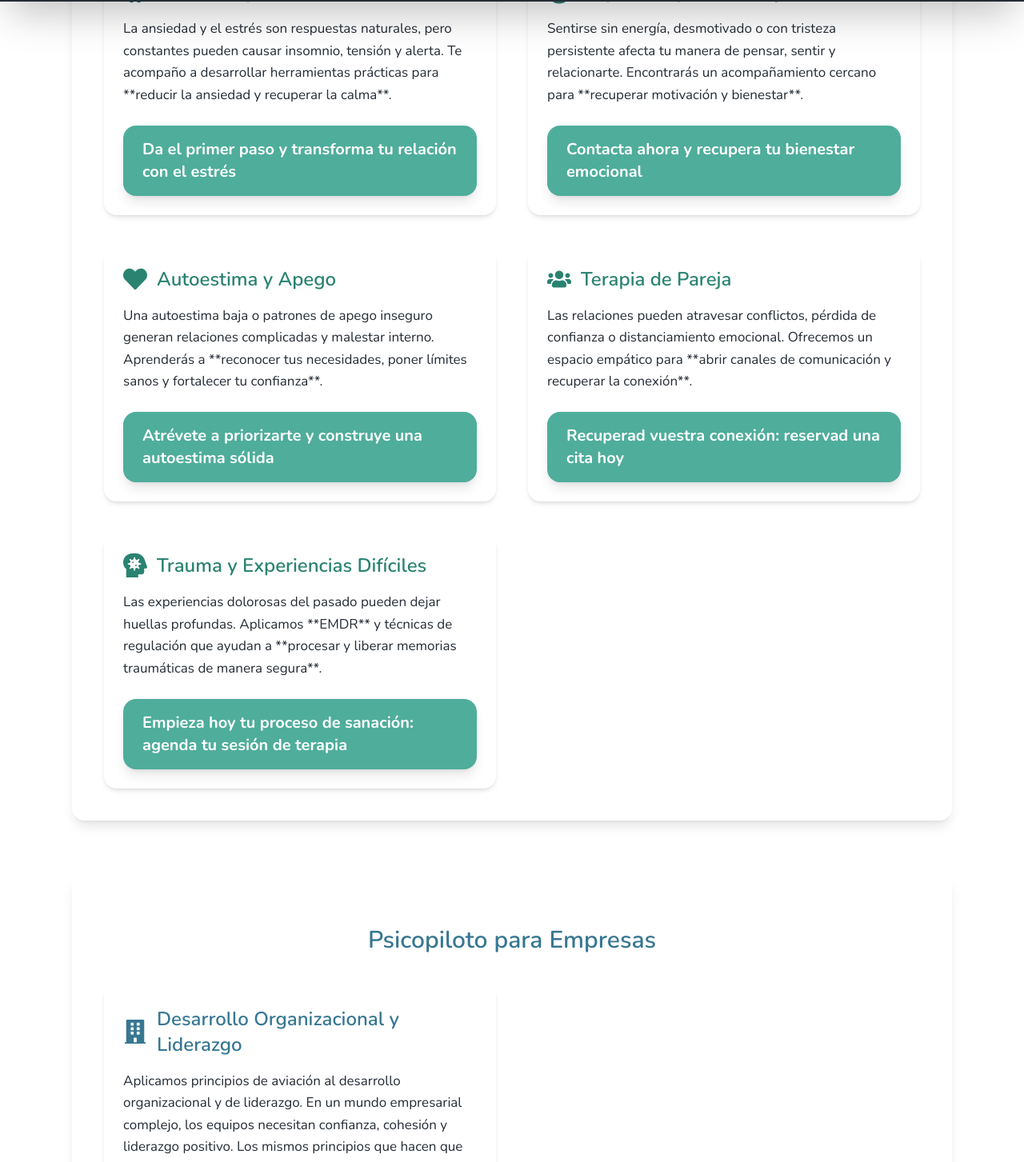
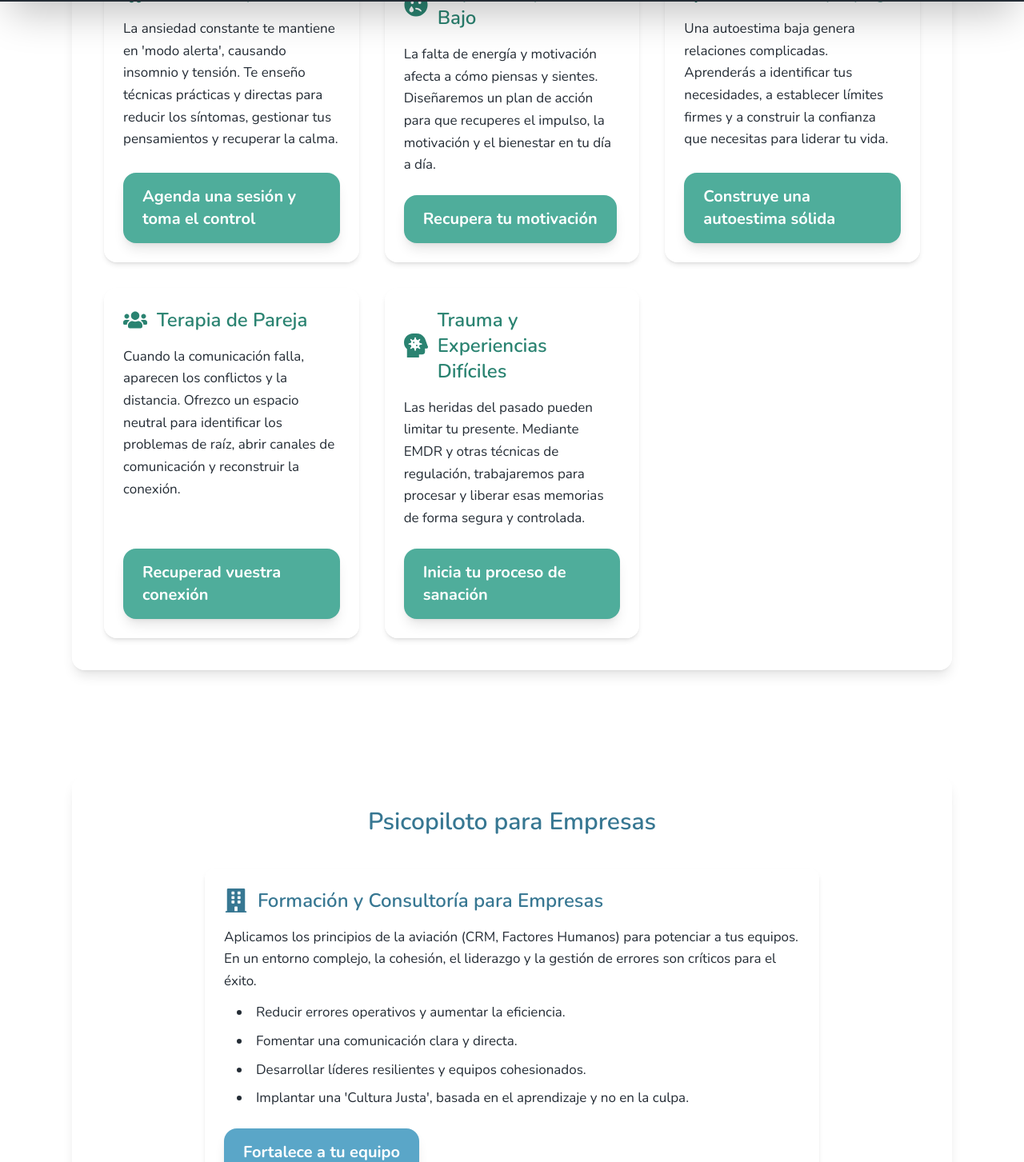
Before and after one commit to psicopiloto/psicopilotopage1, a Next.js app: page /servicios in a window 1280 px wide. Shown: the part 798-2251 px from the top of the page at 80% size. Built offline with nearby package versions, Linux system fonts and the light colour scheme.

Commit message:
Update servicios.js

```diff
--- a/pages/servicios.js
+++ b/pages/servicios.js
@@ -1,10 +1,11 @@
+// pages/servicios.js
+
 import Nav from "../components/Nav";
 import Footer from "../components/Footer";
 import { NextSeo } from "next-seo";
 import PageHeader from "../components/PageHeader";
 import AnimatedCTA from "../components/AnimatedCTA";
 
-// Iconos
 import {
   FaBrain,
   FaSadTear,
@@ -15,57 +16,51 @@ import {
 } from "react-icons/fa";
 
 export default function Servicios() {
+  // ✨ CAMBIO DE TONO: Textos reescritos para ser más directos, activos y orientados a resultados ("Voz de Piloto")
   const serviciosPersonas = [
     {
       title: "Ansiedad y Estrés",
-      // ✨ CORRECCIÓN A: Contenido - Enfoque en Beneficio.
-      desc: "La ansiedad y el estrés son respuestas naturales, pero constantes pueden causar insomnio, tensión y alerta. Te acompaño a desarrollar herramientas prácticas para **reducir la ansiedad y recuperar la calma**.",
-      cta: "Da el primer paso y transforma tu relación con el estrés",
-      icon: <FaBrain aria-hidden="true" />, // ✨ CORRECCIÓN B: Iconos como decoración
+      desc: "La ansiedad constante te mantiene en 'modo alerta', causando insomnio y tensión. Te enseño técnicas prácticas y directas para reducir los síntomas, gestionar tus pensamientos y recuperar la calma.",
+      cta: "Agenda una sesión y toma el control",
+      icon: <FaBrain aria-hidden="true" />,
     },
     {
       title: "Depresión y Ánimo Bajo",
-      desc: "Sentirse sin energía, desmotivado o con tristeza persistente afecta tu manera de pensar, sentir y relacionarte. Encontrarás un acompañamiento cercano para **recuperar motivación y bienestar**.",
-      cta: "Contacta ahora y recupera tu bienestar emocional",
+      desc: "La falta de energía y motivación afecta a cómo piensas y sientes. Diseñaremos un plan de acción para que recuperes el impulso, la motivación y el bienestar en tu día a día.",
+      cta: "Recupera tu motivación",
       icon: <FaSadTear aria-hidden="true" />,
     },
     {
       title: "Autoestima y Apego",
-      desc: "Una autoestima baja o patrones de apego inseguro generan relaciones complicadas y malestar interno. Aprenderás a **reconocer tus necesidades, poner límites sanos y fortalecer tu confianza**.",
-      cta: "Atrévete a priorizarte y construye una autoestima sólida",
+      desc: "Una autoestima baja genera relaciones complicadas. Aprenderás a identificar tus necesidades, a establecer límites firmes y a construir la confianza que necesitas para liderar tu vida.",
+      cta: "Construye una autoestima sólida",
       icon: <FaHeart aria-hidden="true" />,
     },
     {
       title: "Terapia de Pareja",
-      desc: "Las relaciones pueden atravesar conflictos, pérdida de confianza o distanciamiento emocional. Ofrecemos un espacio empático para **abrir canales de comunicación y recuperar la conexión**.",
-      cta: "Recuperad vuestra conexión: reservad una cita hoy",
+      desc: "Cuando la comunicación falla, aparecen los conflictos y la distancia. Ofrezco un espacio neutral para identificar los problemas de raíz, abrir canales de comunicación y reconstruir la conexión.",
+      cta: "Recuperad vuestra conexión",
       icon: <FaUsers aria-hidden="true" />,
     },
     {
       title: "Trauma y Experiencias Difíciles",
-      desc: "Las experiencias dolorosas del pasado pueden dejar huellas profundas. Aplicamos **EMDR** y técnicas de regulación que ayudan a **procesar y liberar memorias traumáticas de manera segura**.",
-      cta: "Empieza hoy tu proceso de sanación: agenda tu sesión de terapia",
+      desc: "Las heridas del pasado pueden limitar tu presente. Mediante EMDR y otras técnicas de regulación, trabajaremos para procesar y liberar esas memorias de forma segura y controlada.",
+      cta: "Inicia tu proceso de sanación",
       icon: <FaHeadSideVirus aria-hidden="true" />,
     },
   ];
 
   const serviciosEmpresas = [
     {
-      title: "Desarrollo Organizacional y Liderazgo",
-      // ✨ CORRECCIÓN C: Contenido - Se ha limpiado la redundancia y se ha estructurado como HTML semántico.
-      desc: `Aplicamos principios de aviación al desarrollo organizacional y de liderazgo. En un mundo empresarial complejo, los equipos necesitan confianza, cohesión y liderazgo positivo.
-
-      Los mismos principios que hacen que un vuelo sea seguro y exitoso pueden transformar también tu empresa, impulsando su rendimiento y reduciendo costes.
-
-      Nuestros programas ayudan a las organizaciones a:
-      `,
-      listaPuntos: [ // ✨ CORRECCIÓN D: Creación de un array para lista.
-          "Reducir errores y aumentar la eficiencia.",
-          "Fomentar una comunicación clara y honesta.",
-          "Desarrollar líderes resilientes y equipos colaborativos.",
-          "Implantar una cultura organizacional basada en el aprendizaje, no en la culpa.",
+      title: "Formación y Consultoría para Empresas",
+      desc: `Aplicamos los principios de la aviación (CRM, Factores Humanos) para potenciar a tus equipos. En un entorno complejo, la cohesión, el liderazgo y la gestión de errores son críticos para el éxito.`,
+      listaPuntos: [
+        "Reducir errores operativos y aumentar la eficiencia.",
+        "Fomentar una comunicación clara y directa.",
+        "Desarrollar líderes resilientes y equipos cohesionados.",
+        "Implantar una 'Cultura Justa', basada en el aprendizaje y no en la culpa.",
       ],
-      cta: "Fortalece tu equipo hoy: solicita una sesión de asesoramiento",
+      cta: "Fortalece a tu equipo",
       color: "blue",
       icon: <FaBuilding aria-hidden="true" />,
     },
@@ -74,30 +69,26 @@ export default function Servicios() {
   return (
     <div className="relative min-h-screen flex flex-col font-sans text-psicopiloto-gray-700">
       <NextSeo
-        // ✨ CORRECCIÓN E: SEO - Title más específico y comercial (Max. 60 caracteres)
         title="Terapia para Ansiedad, Trauma y Pareja | Psicólogo Online y Empresas"
-        // ✨ CORRECCIÓN E: SEO - Description (Aprox. 155 caracteres).
         description="Servicios de psicoterapia online y presencial para Ansiedad, Depresión, Trauma (EMDR) y Terapia de Pareja. También ofrecemos formación en Liderazgo y Factores Humanos para empresas."
         canonical="https://psicopiloto.com/servicios"
         additionalMetaTags={[
           {
             name: "keywords",
-            content:
-              "psicología, ansiedad, depresión, terapia de pareja, trauma, EMDR, psicoterapia online, psicología para empresas, liderazgo",
+            content: "psicología, ansiedad, depresión, terapia de pareja, trauma, EMDR, psicoterapia online, psicología para empresas, liderazgo",
           },
-          { name: "author", content: "Jose Carlos Rodríguez Retamar" },
+          // ✨ CORRECCIÓN: Nombre de autor actualizado para consistencia
+          { name: "author", content: "Jose Carlos Rguez. Retamar" },
         ]}
         openGraph={{
           url: "https://psicopiloto.com/servicios",
           title: "Servicios de Psicología | Psicopiloto",
-          description:
-            "Psicoterapia para ansiedad, estrés, depresión, autoestima, terapia de pareja, trauma y formación para empresas. Un espacio seguro para recuperar tu bienestar emocional con Psicopiloto.",
+          description: "Psicoterapia para ansiedad, estrés, depresión, autoestima, terapia de pareja, trauma y formación para empresas.",
           images: [
             {
-              url: "/header-servicios.webp",
+              url: "https://www.psicopiloto.com/header-servicios.webp",
               width: 1200,
               height: 630,
-              // ✨ CORRECCIÓN F: ALT más descriptivo.
               alt: "Psicólogo revisando programas de terapia para ansiedad, depresión y empresas",
               type: "image/webp",
             },
@@ -109,35 +100,36 @@ export default function Servicios() {
       <Nav />
 
       <PageHeader
-        // ✨ CORRECCIÓN G: H1 - Se mantiene la claridad, ya tiene un buen H1.
         title="Servicios de Psicología"
-        subtitle="Un espacio seguro para recuperar el equilibrio y afrontar tus retos con confianza. Si eres empresa, también te acompaño con formación en factores humanos, liderazgo y gestión de equipos inspirada en la aviación."
+        // ✨ CAMBIO DE TONO: Subtítulo más directo y orientado a la acción
+        subtitle="Herramientas prácticas para pilotar tu vida. Terapia individual y formación para empresas con un enfoque directo y resolutivo, inspirado en la aviación."
         backgroundImage="/header-servicios.webp"
       />
 
       <main className="flex-grow pt-16 relative z-10">
         {/* Servicios para personas */}
         <section
-            className="py-16 container mx-auto max-w-6xl bg-white/70 backdrop-blur-md rounded-2xl p-6 md:p-10 shadow-lg"
-            aria-labelledby="servicios-personas-title" // ✨ CORRECCIÓN H: Accesibilidad
+          className="py-16 container mx-auto max-w-6xl bg-white/70 backdrop-blur-md rounded-2xl p-6 md:p-10 shadow-lg"
+          aria-labelledby="servicios-personas-title"
         >
           <h2 id="servicios-personas-title" className="text-3xl font-semibold text-center text-psicopiloto-green-600 mb-12">
             Psicopiloto para Ti
           </h2>
-          <div className="grid md:grid-cols-2 gap-10">
+          <div className="grid md:grid-cols-2 lg:grid-cols-3 gap-8">
             {serviciosPersonas.map((s, i) => (
               <div
                 key={i}
+                // ✨ MEJORA UX: Las clases de hover ya estaban, se mantienen por ser correctas.
                 className="p-6 bg-white/80 rounded-2xl shadow-md hover:shadow-xl transition transform hover:-translate-y-1 flex flex-col h-full backdrop-blur-sm"
               >
                 <div className="flex items-center mb-4">
                   <div className="text-3xl text-psicopiloto-green-600 mr-3">{s.icon}</div>
                   <h3 className="font-semibold text-2xl text-psicopiloto-green-600">{s.title}</h3>
-                  {/* ✨ CORRECCIÓN I: Eliminamos s.extra, lo hemos integrado en s.desc para mejor flujo */}
                 </div>
-                <p className="mb-6 leading-relaxed text-psicopiloto-gray-700">{s.desc}</p>
+                {/* Usamos dangerouslySetInnerHTML para renderizar el <strong> */}
+                <p className="mb-6 leading-relaxed text-psicopiloto-gray-700" dangerouslySetInnerHTML={{ __html: s.desc }}></p>
                 <div className="mt-auto">
-                  <AnimatedCTA href="/contacto" text={s.cta} color="green" /> {/* ✨ CORRECCIÓN J: Asegurar el color de marca */}
+                  <AnimatedCTA href="/contacto" text={s.cta} color="green" />
                 </div>
               </div>
             ))}
@@ -145,17 +137,17 @@ export default function Servicios() {
         </section>
 
         {/* Divider */}
-        <div className="w-24 h-1 bg-gradient-to-r from-psicopiloto-green-400 to-psicopiloto-blue-400 mx-auto my-8 rounded"></div>
+        <div className="w-24 h-1 bg-gradient-to-r from-psicopiloto-green-400 to-psicopiloto-blue-400 mx-auto my-16 rounded"></div>
 
         {/* Servicios para empresas */}
         <section
-            className="py-12 md:py-16 container mx-auto max-w-6xl bg-white/70 backdrop-blur-md rounded-2xl p-6 md:p-10 shadow-lg"
-            aria-labelledby="servicios-empresas-title"
+          className="pb-16 container mx-auto max-w-6xl bg-white/70 backdrop-blur-md rounded-2xl p-6 md:p-10 shadow-lg"
+          aria-labelledby="servicios-empresas-title"
         >
           <h2 id="servicios-empresas-title" className="text-3xl font-semibold text-center text-psicopiloto-blue-600 mb-10">
             Psicopiloto para Empresas
           </h2>
-          <div className="grid md:grid-cols-2 gap-10">
+          <div className="grid grid-cols-1 gap-10 max-w-3xl mx-auto">
             {serviciosEmpresas.map((s, i) => (
               <div
                 key={i}
@@ -166,7 +158,6 @@ export default function Servicios() {
                   <h3 className="font-semibold text-2xl text-psicopiloto-blue-600">{s.title}</h3>
                 </div>
 
-                {/* ✨ CORRECCIÓN D/K: Contenido - Se usa la nueva estructura para la lista */}
                 <p className="mb-3 leading-relaxed">{s.desc}</p>
                 <ul className="list-disc list-inside mb-6 ml-4 space-y-2 text-psicopiloto-gray-700">
                     {s.listaPuntos && s.listaPuntos.map((punto, index) => (
```
